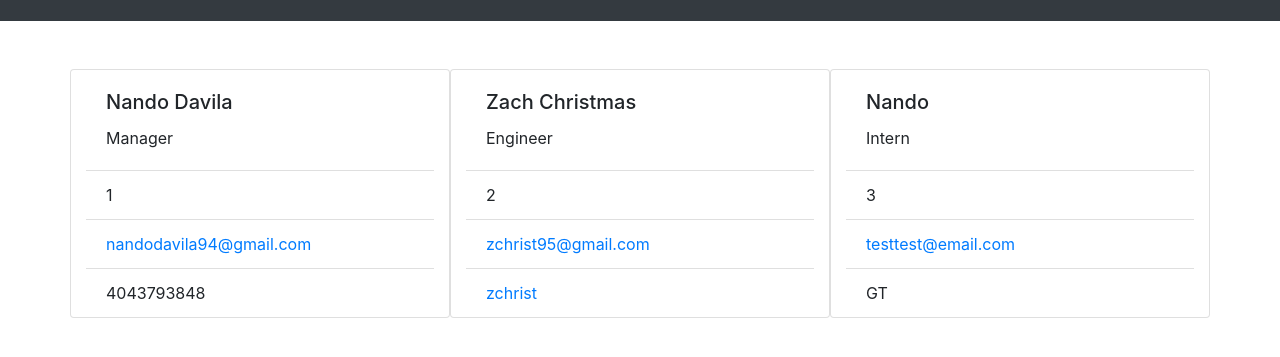
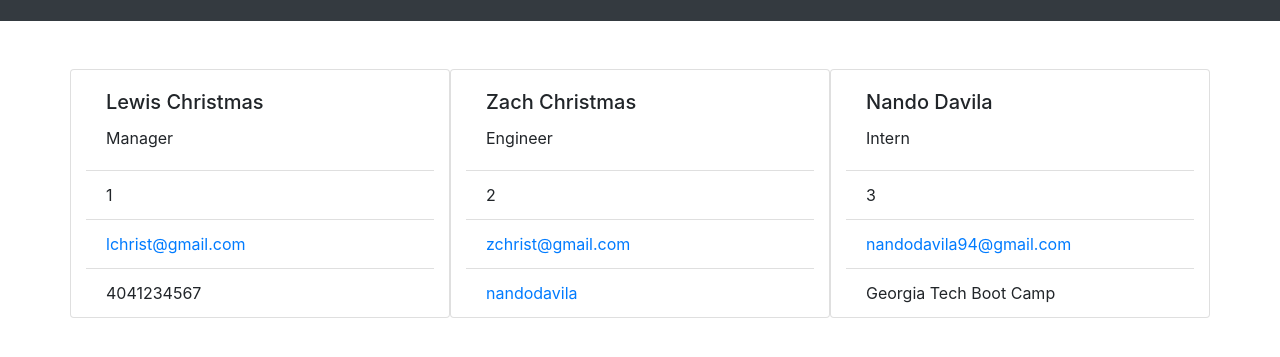
Before and after one commit to nandodavila/Team-Profile-Generator, a website: page index.html in a window 1280 px wide. Shown: the part 67-424 px from the top of the page. Drawn offline with nearby package versions, Linux system fonts and the light colour scheme.

Commit message:
done with read me

```diff
--- a/index.html
+++ b/index.html
@@ -23,13 +23,13 @@
                 <div class="row">
                 <div class="card col-4" style="width: 18rem;">
                 <div class="card-body">
-                <h5 class="card-title">Nando Davila</h5>
+                <h5 class="card-title">Lewis Christmas</h5>
                 <p class="card-text">Manager</p>
                 </div>
                 <ul class="list-group list-group-flush">
                 <li class="list-group-item">1</li>
-                <li class="list-group-item"><a href = "mailto: nandodavila94@gmail.com">nandodavila94@gmail.com</a></li>
-                <li class="list-group-item">4043793848</li>
+                <li class="list-group-item"><a href = "mailto: lchrist@gmail.com">lchrist@gmail.com</a></li>
+                <li class="list-group-item">4041234567</li>
                 </ul>
             </div>
 <div class="card col-4" style="width: 18rem;">
@@ -39,19 +39,19 @@
                 </div>
                 <ul class="list-group list-group-flush">
                 <li class="list-group-item">2</li>
-                <li class="list-group-item"><a href = "mailto: zchrist95@gmail.com">zchrist95@gmail.com</a></li>
-                <li class="list-group-item"><a href="https://github.com/zchrist">zchrist</a></li>
+                <li class="list-group-item"><a href = "mailto: zchrist@gmail.com">zchrist@gmail.com</a></li>
+                <li class="list-group-item"><a href="https://github.com/nandodavila">nandodavila</a></li>
                 </ul>
                 </div>
 <div class="card col-4" style="width: 18rem;">
                     <div class="card-body">
-                    <h5 class="card-title">Nando</h5>
+                    <h5 class="card-title">Nando Davila</h5>
                     <p class="card-text">Intern</p>
                     </div>
                     <ul class="list-group list-group-flush">
                     <li class="list-group-item">3</li>
-                    <li class="list-group-item"><a href = "mailto: testtest@email.com">testtest@email.com</a></li>
-                    <li class="list-group-item">GT</li>
+                    <li class="list-group-item"><a href = "mailto: nandodavila94@gmail.com">nandodavila94@gmail.com</a></li>
+                    <li class="list-group-item">Georgia Tech Boot Camp</li>
                     </ul>
                     </div>
                 </div>
```
Also changed, not shown: README.md.
